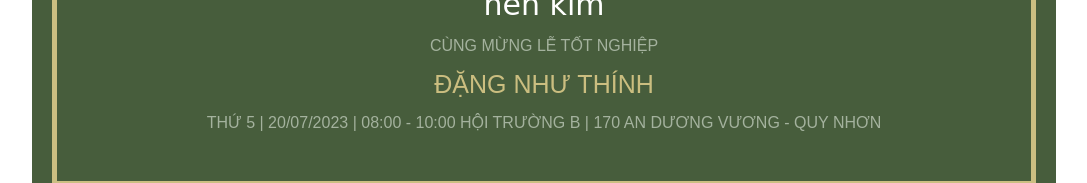
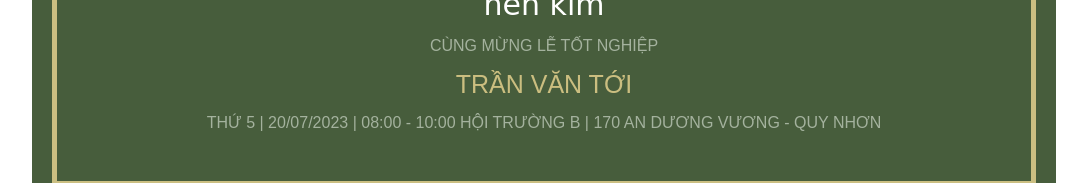
Before and after one commit to tvtoiit/thiepmoi.com, a plain HTML site: page index.html in a window 1280 px wide. Shown: the part 348-531 px from the top of the page, without its empty margins (96-1183 px from the left). Drawn offline with Linux system fonts and the light colour scheme.

Commit message:
Update index.html

```diff
--- a/index.html
+++ b/index.html
@@ -41,7 +41,7 @@
                     </div>
 
                     <div class="container_cart--namegraduate">
-                        Đặng Như Thính
+                       Trần Văn Tới
                     </div>
                 </div>
 
```
